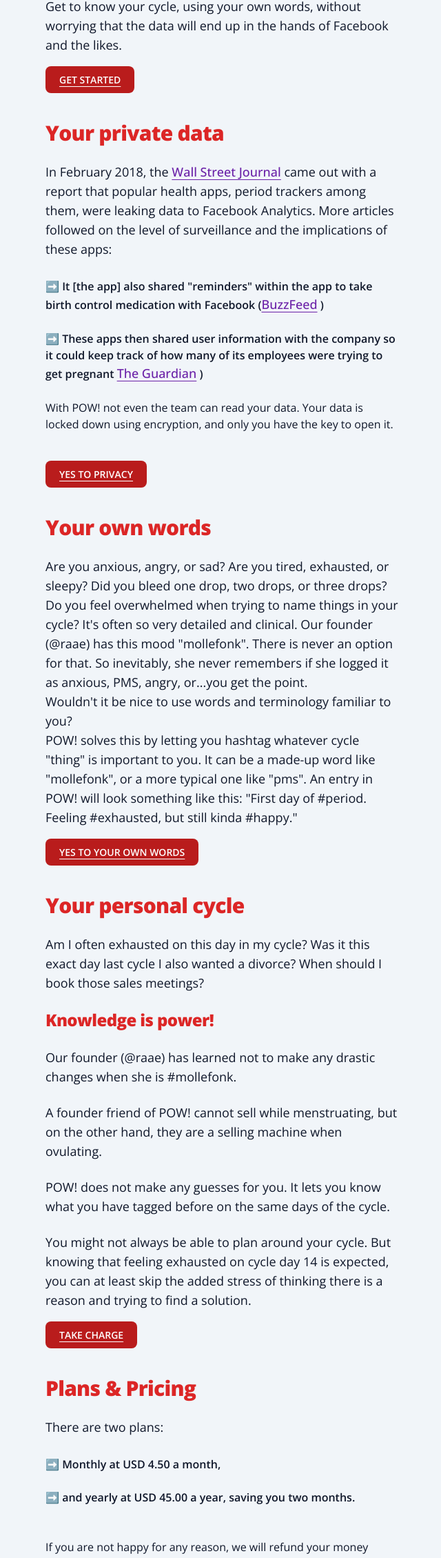
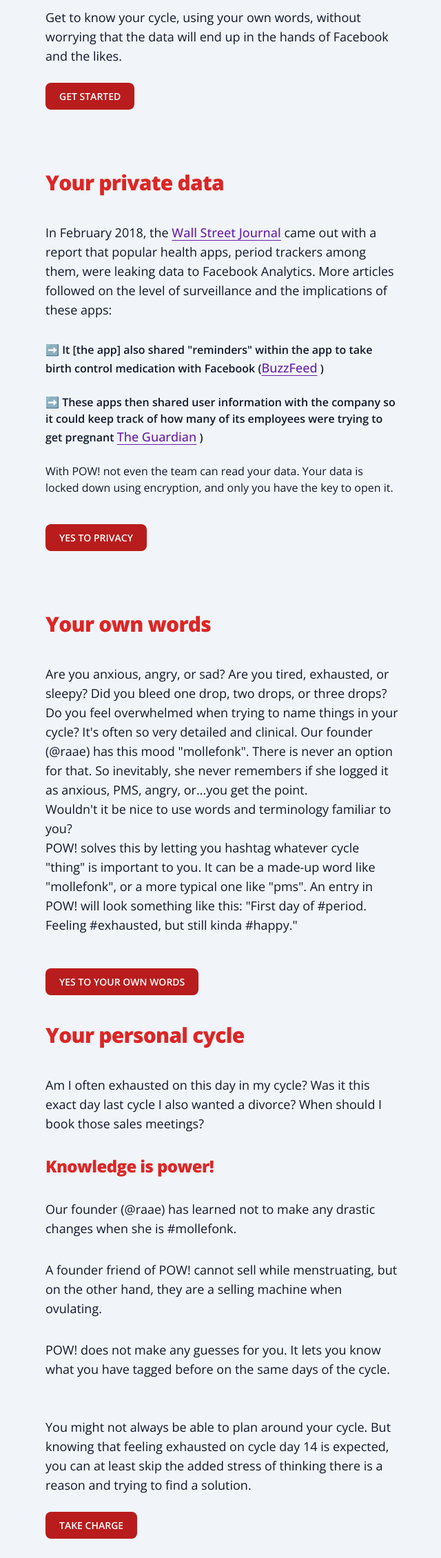
Before and after one commit to queen-raae/pow-site, an Astro site: page / in a window 1280 px wide. Shown: the part 541-2800 px from the top of the page at 69% size, without its empty margins (318-958 px from the left). Built offline with nearby package versions, Linux system fonts and the light colour scheme; Astro itself is replaced by a stand-in of ours.

Commit message:
no-underline

```diff
--- a/src/components/Nav.astro
+++ b/src/components/Nav.astro
@@ -19,7 +19,7 @@
     <br />
     <div>
 
-        <a href="https://my.usepow.app/signup/" class="font-semibold text-white bg-red-700 hover:bg-red-800 focus:ring-4 focus:ring-red-300 rounded-lg text-sm px-5 py-2.5 dark:bg-red-600 dark:hover:bg-red-700 focus:outline-none dark:focus:ring-red-800">GET STARTED</a>
+        <a href="https://my.usepow.app/signup/" class="no-underline font-semibold text-white bg-red-700 hover:bg-red-800 focus:ring-4 focus:ring-red-300 rounded-lg text-sm px-5 py-2.5 dark:bg-red-600 dark:hover:bg-red-700 focus:outline-none dark:focus:ring-red-800">GET STARTED</a>
 
 
     </div>
--- a/src/pages/index.astro
+++ b/src/pages/index.astro
@@ -11,27 +11,28 @@
 >
 	<main class="bg-slate-100">
 		<section class="max-w-xl mx-auto p-8">
-			<h2>POW! - the privacy-first menstrual cycle journal</h2>
+			<h2 class="mb-2">POW! - the privacy-first menstrual cycle journal</h2>
 			<br />
-			<h1>
+			<h1 class="mb-2">
 				Take charge of your menstrual cycle!
 			</h1>
 			<br />
-			<p>Get to know your cycle, using your own words, without worrying that the data will end up in the hands of Facebook and the likes.</p>
-			<br />
-			<a href="https://my.usepow.app/signup/" class="font-semibold text-white bg-red-700 hover:bg-red-800 focus:ring-4 focus:ring-red-300 rounded-lg text-sm px-5 py-2.5 dark:bg-red-600 dark:hover:bg-red-700 focus:outline-none dark:focus:ring-red-800">GET STARTED</a>
+			<p class="mb-8">Get to know your cycle, using your own words, without worrying that the data will end up in the hands of Facebook and the likes.</p>
 
+			<a href="https://my.usepow.app/signup/" class="no-underline mb-40 font-semibold text-white bg-red-700 hover:bg-red-800 focus:ring-4 focus:ring-red-300 rounded-lg text-sm px-5 py-2.5 dark:bg-red-600 dark:hover:bg-red-700 focus:outline-none dark:focus:ring-red-800">GET STARTED</a>
 			<br />
 			<br />
 			<br />
-			<h2>Your private data</h2>
 			<br />
-			<p>In February 2018, the <a href="https://www.wsj.com/articles/you-give-apps-sensitive-personal-information-then-they-tell-facebook-11550851636"
+			<br />
+			<h2 class="mb-10">Your private data</h2>
+
+			<p class="mb-8">In February 2018, the <a href="https://www.wsj.com/articles/you-give-apps-sensitive-personal-information-then-they-tell-facebook-11550851636"
 			target="_blank"
 				>Wall Street Journal</a> came out with a report that popular health apps, period trackers among them, were leaking data to Facebook Analytics.
 
 				More articles followed on the level of surveillance and the implications of these apps:
-				<br />
+
 				<br />
 				<ul>
 					<li>
@@ -53,14 +54,15 @@
 			</p>
 			<br />
 			<br />
-			<a href="https://my.usepow.app/signup/" class="font-semibold text-white bg-red-700 hover:bg-red-800 focus:ring-4 focus:ring-red-300 rounded-lg text-sm px-5 py-2.5 dark:bg-red-600 dark:hover:bg-red-700 focus:outline-none dark:focus:ring-red-800">YES TO PRIVACY</a>
-
+			<a href="https://my.usepow.app/signup/" class="no-underline mb-40 font-semibold text-white bg-red-700 hover:bg-red-800 focus:ring-4 focus:ring-red-300 rounded-lg text-sm px-5 py-2.5 dark:bg-red-600 dark:hover:bg-red-700 focus:outline-none dark:focus:ring-red-800">YES TO PRIVACY</a>
 			<br />
 			<br />
 			<br />
-			<h2>Your own words</h2>
 			<br />
-			<p>
+			<br />
+			<h2 class="mb-10">Your own words</h2>
+
+			<p class="mb-8">
 				Are you anxious, angry, or sad? Are you tired, exhausted, or sleepy? Did you bleed one drop, two drops, or three drops?
 
 				Do you feel overwhelmed when trying to name things in your cycle? It's often so very detailed and clinical.
@@ -78,50 +80,50 @@
 				An entry in POW! will look something like this: "First day of #period. Feeling #exhausted, but still kinda #happy."
 			</p>
 			<br />
-			<a href="https://my.usepow.app/signup/" class="font-semibold text-white bg-red-700 hover:bg-red-800 focus:ring-4 focus:ring-red-300 rounded-lg text-sm px-5 py-2.5 dark:bg-red-600 dark:hover:bg-red-700 focus:outline-none dark:focus:ring-red-800">YES TO YOUR OWN WORDS</a>
+			<a href="https://my.usepow.app/signup/" class="no-underline mb-40 font-semibold text-white bg-red-700 hover:bg-red-800 focus:ring-4 focus:ring-red-300 rounded-lg text-sm px-5 py-2.5 dark:bg-red-600 dark:hover:bg-red-700 focus:outline-none dark:focus:ring-red-800">YES TO YOUR OWN WORDS</a>
 
 			<br />
 			<br />
 			<br />
-			<h2>
+			<h2 class="mb-10">
 				Your personal cycle
 			</h2>
-			<br />
-			<p>
+
+			<p class="mb-8">
 				Am I often exhausted on this day in my cycle? Was it this exact day last cycle I also wanted a divorce? When should I book those sales meetings?
 			</p>
-			<br />
-			<h3>Knowledge is power!</h3>
-			<br />
-			<p>
+
+			<h3 class="mb-8">Knowledge is power!</h3>
+
+			<p class="mb-8">
 				Our founder (@raae) has learned not to make any drastic changes when she is #mollefonk.
 			</p>
-			<br />
-			<p>
+
+			<p class="mb-8">
 				A founder friend of POW! cannot sell while menstruating, but on the other hand, they are a selling machine when ovulating.
 			</p>
-			<br />
-			<p>
+
+			<p class="mb-8">
 				POW! does not make any guesses for you. It lets you know what you have tagged before on the same days of the cycle.
 			</p>
 			<br />
-			<p>
+			<p class="mb-8">
 				You might not always be able to plan around your cycle. But knowing that feeling exhausted on cycle day 14 is expected, you can at least skip the added stress of thinking there is a reason and trying to find a solution.
 			</p>
-			<br />
-			<a href="https://my.usepow.app/signup/" class="font-semibold text-white bg-red-700 hover:bg-red-800 focus:ring-4 focus:ring-red-300 rounded-lg text-sm px-5 py-2.5 dark:bg-red-600 dark:hover:bg-red-700 focus:outline-none dark:focus:ring-red-800">TAKE CHARGE</a>
+
+			<a href="https://my.usepow.app/signup/" class="no-underline mb-40 font-semibold text-white bg-red-700 hover:bg-red-800 focus:ring-4 focus:ring-red-300 rounded-lg text-sm px-5 py-2.5 dark:bg-red-600 dark:hover:bg-red-700 focus:outline-none dark:focus:ring-red-800">TAKE CHARGE</a>
 
 			<br />
 			<br />
 			<br />
-			<h2>
+			<h2 class="mb-10">
 				Plans & Pricing
 			</h2>
-			<br />
-			<p>
+
+			<p class="mb-8">
 				There are two plans:
 				<br />
-				<br />
+
 			<ul>
 				<li>
 					➡️ Monthly at USD 4.50 a month,
@@ -131,31 +133,31 @@
 					➡️ and yearly at USD 45.00 a year, saving you two months.
 				</li>
 			</ul>
-				<br />
+
 				<br />
 				If you are not happy for any reason, we will refund your money within the first 60 days.
 			</p>
 			<br />
 			<br />
-			<a href="https://my.usepow.app/signup/" class="font-semibold text-white bg-red-700 hover:bg-red-800 focus:ring-4 focus:ring-red-300 rounded-lg text-sm px-5 py-2.5 dark:bg-red-600 dark:hover:bg-red-700 focus:outline-none dark:focus:ring-red-800">GET STARTED</a>
+			<a href="https://my.usepow.app/signup/" class="no-underline mb-40 font-semibold text-white bg-red-700 hover:bg-red-800 focus:ring-4 focus:ring-red-300 rounded-lg text-sm px-5 py-2.5 dark:bg-red-600 dark:hover:bg-red-700 focus:outline-none dark:focus:ring-red-800">GET STARTED</a>
 
 			<br />
 			<br />
 			<br />
-			<h2>
+			<h2 class="mb-10">
 				Not ready to sign up?
 			</h2>
-			<br />
-			<p>
+
+			<p class="mb-8">
 				Learn more about Privacy, Menstrual Health, and POW! by subscribing to our newsletter. No menstruation experience needed ;)
 				(This section is coming soon 😺🏴‍☠️ )
 			</p>
-			<br />
-			<h2>
+
+			<h2 class="mb-10">
 				About us
 			</h2>
-			<br />
-			<p>
+
+			<p class="mb-8">
 				POW! is brought to you by Queen Raae (
 				<a
 					href="https://x.com/raae/"
@@ -168,8 +170,8 @@
 				>
 					) and Pirate Princess Lillian. A small family (business) in the tiny capital of Norway, Oslo.
 			</p>
-			<br/>
-			<p class="p-4 bg-white rounded-xl border ">Check out our Github repo: <a href="https://github.com/queen-raae/pow-site/" target="_blank">https://github.com/queen-raae/pow-site/</a></p>
+
+			<p class="mb-8 p-4 bg-white rounded-xl border ">Check out our Github repo: <a href="https://github.com/queen-raae/pow-site/" target="_blank">https://github.com/queen-raae/pow-site/</a></p>
 		</section>
 	</main>
 </Layout>
```
